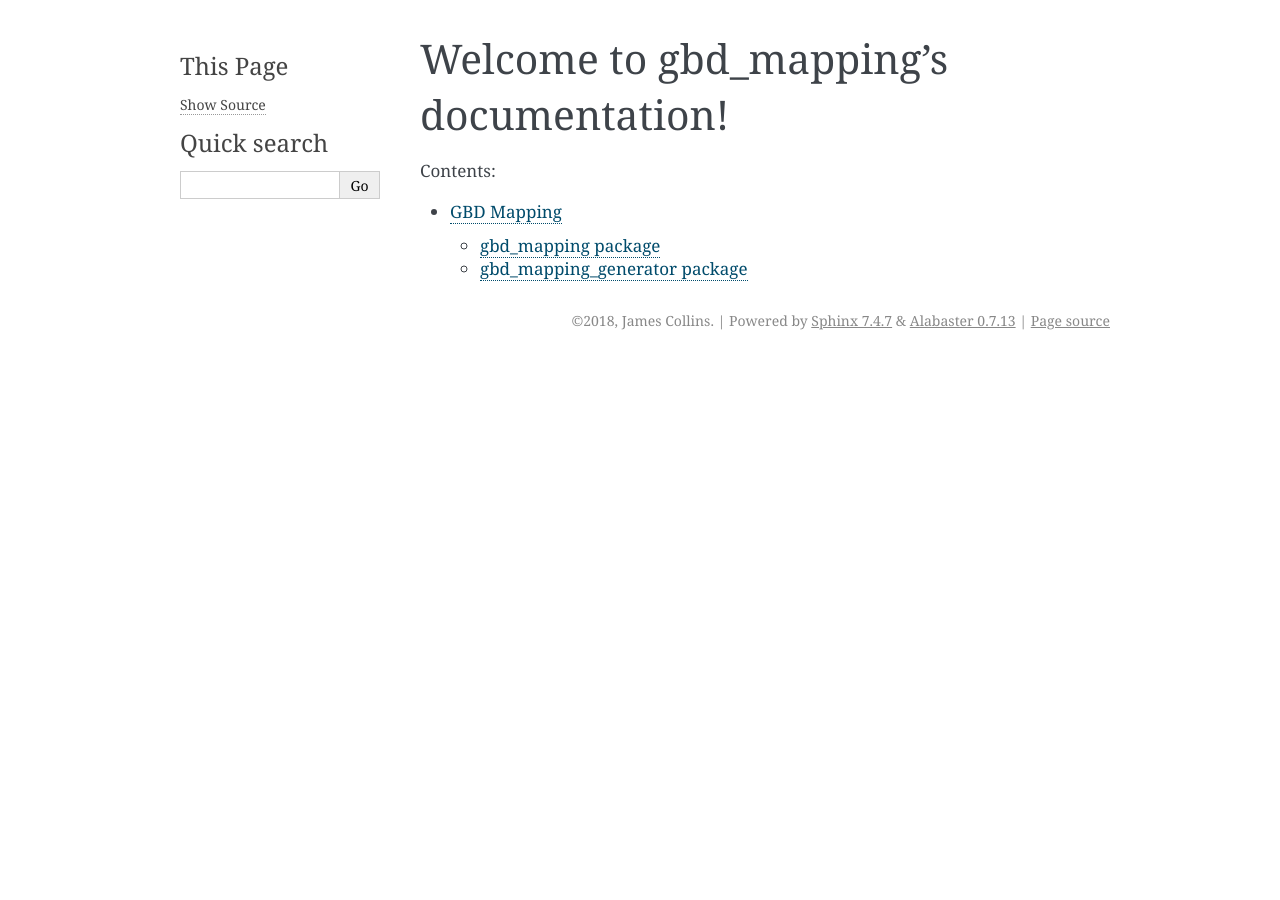
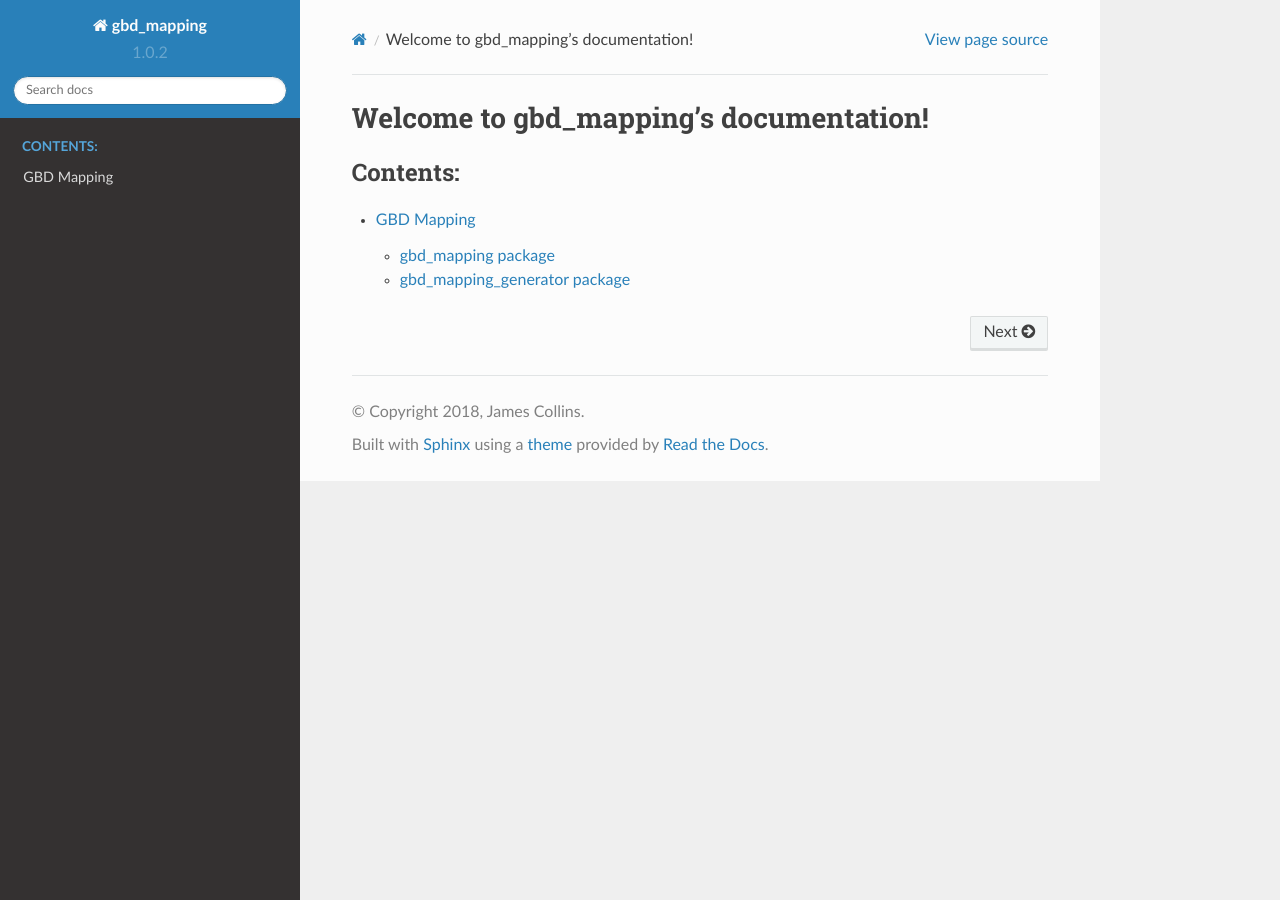
Before and after one commit to ihmeuw/gbd_mapping, a Sphinx documentation site: the page built from docs/source/index.rst, in a window 1280 px wide. Built offline with Sphinx 7.4.7 and the Read the Docs theme 2.0.0, drawn with Linux system fonts in a browser that asks for light colours; part of the change alters nothing that is shown.

Commit message:
Standardize docs/source/conf.py

```diff
--- /dev/null
+++ b/docs/requirements-doc.txt
@@ -0,0 +1 @@
+sphinx-autodoc-typehints
--- a/docs/source/conf.py
+++ b/docs/source/conf.py
@@ -12,36 +12,49 @@
 # add these directories to sys.path here. If the directory is relative to the
 # documentation root, use os.path.abspath to make it absolute, like shown here.
 
-from pathlib import Path
+import os
 import sys
-sys.path.insert(0, Path('../../src/gbd_mapping/'))
+
+import gbd_mapping
+src_dir = os.path.dirname(os.path.dirname(gbd_mapping.__file__))
+
+about = {}
+with open(os.path.join(src_dir, "__about__.py")) as f:
+    exec(f.read(), about)
+
+sys.path.insert(0, src_dir)
 
 
 # -- Project information -----------------------------------------------------
 
-project = 'gbd_mapping'
-copyright = '2018, James Collins'
-author = 'James Collins'
+project = about['__title__']
+copyright = f'2018, {about["__author__"]}'
+author = about["__author__"]
 
-# The short X.Y version
-version = ''
-# The full version, including alpha/beta/rc tags
-release = '1.0.0'
+# The short X.Y version.
+version = about["__version__"]
+# The full version, including alpha/beta/rc tags.
+release = about["__version__"]
 
 
-# -- General configuration ---------------------------------------------------
+# -- General configuration ------------------------------------------------
 
 # If your documentation needs a minimal Sphinx version, state it here.
-#
-# needs_sphinx = '1.0'
+
+needs_sphinx = '1.5'
 
 # Add any Sphinx extension module names here, as strings. They can be
 # extensions coming with Sphinx (named 'sphinx.ext.*') or your custom
 # ones.
 extensions = [
     'sphinx.ext.autodoc',
+    'sphinx.ext.intersphinx',
+    'sphinx.ext.todo',
+    'sphinx.ext.coverage',
     'sphinx.ext.mathjax',
+    'sphinx.ext.napoleon',
     'sphinx.ext.viewcode',
+    'sphinx_autodoc_typehints',
 ]
 
 # Add any paths that contain templates here, relative to this directory.
@@ -56,6 +69,9 @@ source_suffix = '.rst'
 # The master toctree document.
 master_doc = 'index'
 
+# General information about the project.
+
+
 # The language for content autogenerated by Sphinx. Refer to documentation
 # for a list of supported languages.
 #
@@ -65,19 +81,23 @@ language = None
 
 # List of patterns, relative to source directory, that match files and
 # directories to ignore when looking for source files.
-# This pattern also affects html_static_path and html_extra_path .
+# This patterns also effect to html_static_path and html_extra_path
 exclude_patterns = []
 
 # The name of the Pygments (syntax highlighting) style to use.
 pygments_style = 'sphinx'
 
+# If true, `todo` and `todoList` produce output, else they produce nothing.
+todo_include_todos = True
 
-# -- Options for HTML output -------------------------------------------------
+
+# -- Options for HTML output ----------------------------------------------
 
 # The theme to use for HTML and HTML Help pages.  See the documentation for
 # a list of builtin themes.
-#
-html_theme = 'alabaster'
+
+html_theme_path = ['_theme']
+html_theme = 'sphinx_rtd_theme'
 
 # Theme options are theme-specific and customize the look and feel of a theme
 # further.  For a list of options available for each theme, see the
@@ -93,21 +113,23 @@ html_static_path = ['_static']
 # Custom sidebar templates, must be a dictionary that maps document names
 # to template names.
 #
-# The default sidebars (for documents that don't match any pattern) are
-# defined by theme itself.  Builtin themes are using these templates by
-# default: ``['localtoc.html', 'relations.html', 'sourcelink.html',
-# 'searchbox.html']``.
-#
-# html_sidebars = {}
+# This is required for the alabaster theme
+# refs: http://alabaster.readthedocs.io/en/latest/installation.html#sidebars
+html_sidebars = {
+    '**': [
+        'globaltoc.html',  # needs 'show_related': True theme option to display
+        'searchbox.html',
+    ]
+}
 
 
-# -- Options for HTMLHelp output ---------------------------------------------
+# -- Options for HTMLHelp output ------------------------------------------
 
 # Output file base name for HTML help builder.
-htmlhelp_basename = 'gbd_mappingdoc'
+htmlhelp_basename = f'{about["__title__"]}doc'
 
 
-# -- Options for LaTeX output ------------------------------------------------
+# -- Options for LaTeX output ---------------------------------------------
 
 latex_elements = {
     # The paper size ('letterpaper' or 'a4paper').
@@ -131,31 +153,42 @@ latex_elements = {
 # (source start file, target name, title,
 #  author, documentclass [howto, manual, or own class]).
 latex_documents = [
-    (master_doc, 'gbd_mapping.tex', 'gbd\\_mapping Documentation',
-     'James Collins', 'manual'),
+    (master_doc, f'{about["__title__"]}.tex', f'{about["__title__"]} Documentation',
+     about["__author__"], 'manual'),
 ]
 
 
-# -- Options for manual page output ------------------------------------------
+# -- Options for manual page output ---------------------------------------
 
 # One entry per manual page. List of tuples
 # (source start file, name, description, authors, manual section).
 man_pages = [
-    (master_doc, 'gbd_mapping', 'gbd_mapping Documentation',
+    (master_doc, f'{about["__title__"]}', f'{about["__title__"]} Documentation',
      [author], 1)
 ]
 
 
-# -- Options for Texinfo output ----------------------------------------------
+# -- Options for Texinfo output -------------------------------------------
 
 # Grouping the document tree into Texinfo files. List of tuples
 # (source start file, target name, title, author,
 #  dir menu entry, description, category)
 texinfo_documents = [
-    (master_doc, 'gbd_mapping', 'gbd_mapping Documentation',
-     author, 'gbd_mapping', 'One line description of project.',
+    (master_doc, f'{about["__title__"]}', f'{about["__title__"]} Documentation',
+     author, f'{about["__title__"]}', about["__summary__"],
      'Miscellaneous'),
 ]
 
+# Example configuration for intersphinx: refer to the Python standard library.
+# intersphinx_mapping = {'https://docs.python.org/': None}
 
-# -- Extension configuration -------------------------------------------------
+
+# -- Autodoc configuration ------------------------------------------------
+
+# Sort order of members listed by autodoc
+# options are: 'alphabetical', 'groupwise', or 'bysource'
+autodoc_member_order = 'bysource'
+
+# Defaults for automodule and autoclass
+# To negate add `:no-undoc-members:` flag to a particular instance
+autodoc_default_flags = ['members', 'undoc-members' ]
```
